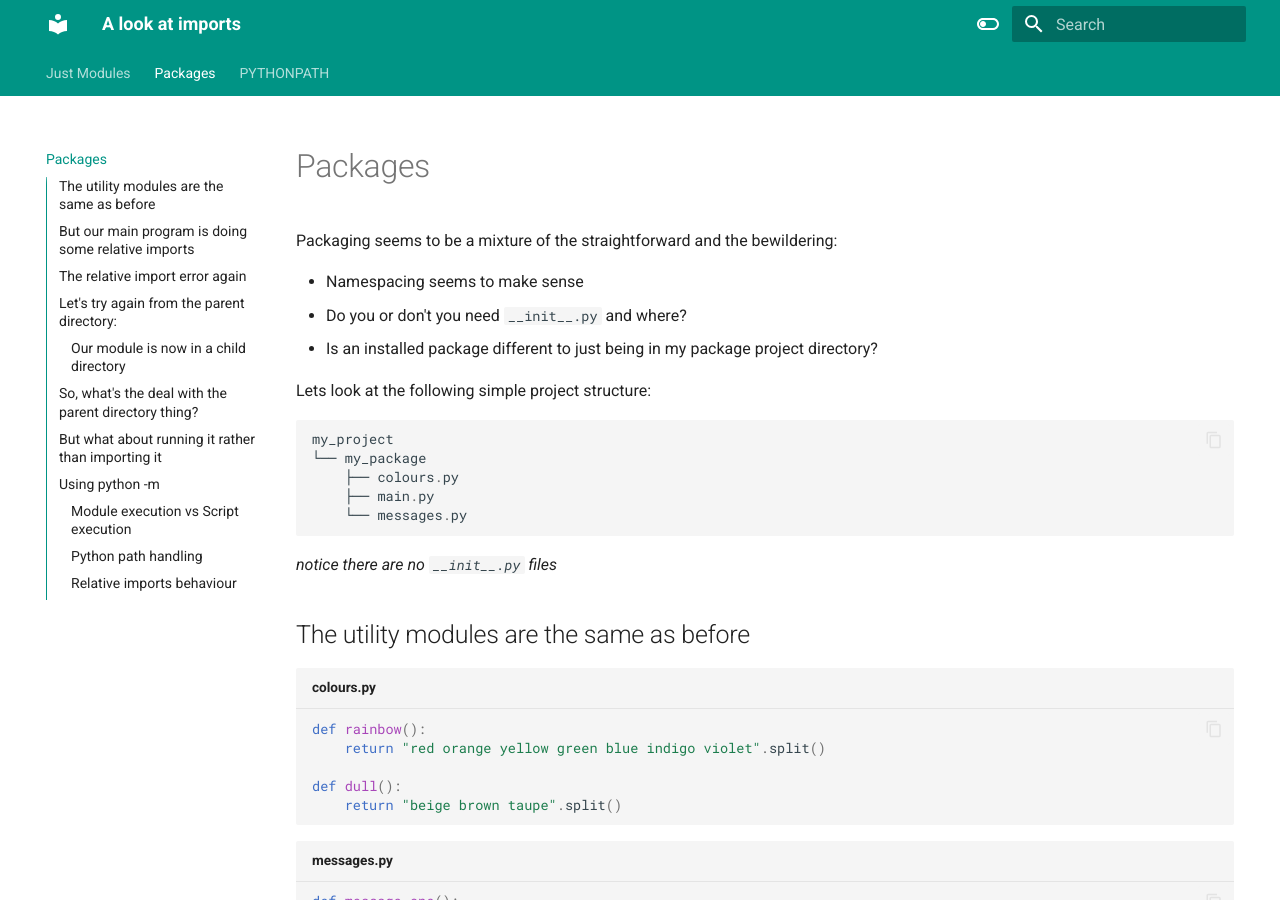
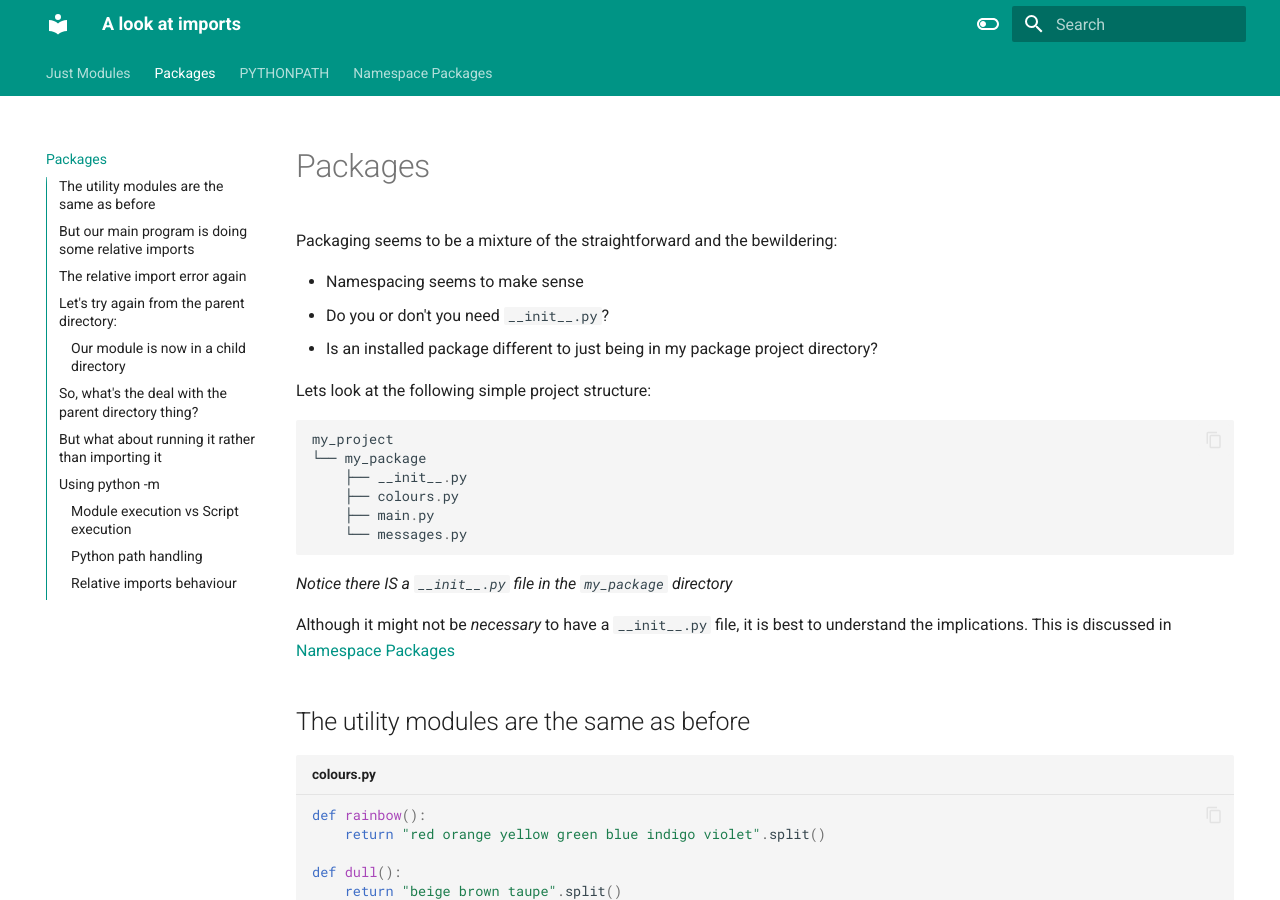
Before and after one commit to greywidget/import_test, an MkDocs documentation site: the page built from docs/two.md, in a window 1280 px wide and 900 px high. Built offline with MkDocs 1.6.1 and Material for MkDocs 9.7.7, drawn with Linux system fonts in a browser that asks for light colours.

Commit message:
Added __init__.py into example 2

````diff
--- a/docs/two.md
+++ b/docs/two.md
@@ -2,7 +2,7 @@
 Packaging seems to be a mixture of the straightforward and the bewildering:
 
 - Namespacing seems to make sense
-- Do you or don't you need `__init__.py` and where?
+- Do you or don't you need `__init__.py`?
 - Is an installed package different to just being in my package project directory?
 
 Lets look at the following simple project structure:
@@ -10,12 +10,16 @@ Lets look at the following simple project structure:
 ``` powershell
 my_project
 └── my_package
+    ├── __init__.py
     ├── colours.py
     ├── main.py
     └── messages.py
 ```
 
-*notice there are no `__init__.py` files*
+*Notice there IS a `__init__.py` file in the `my_package` directory*
+
+Although it might not be *necessary* to have a `__init__.py` file, it is best to
+understand the implications. This is discussed in [Namespace Packages](four.md)
 
 ## The utility modules are the same as before
 ``` py title="colours.py"
--- a/mkdocs.yml
+++ b/mkdocs.yml
@@ -3,6 +3,7 @@ nav:
   - Just Modules: "one.md"
   - Packages: "two.md"
   - PYTHONPATH: "three.md"
+  - Namespace Packages: "four.md"
 
 theme:
   name: material
````
Also changed, not shown: docs/four.md (added, +1 -0 lines), docs/index.md (+3 -0 lines), docs/three.md (+3 -1 lines), 1 other file.
